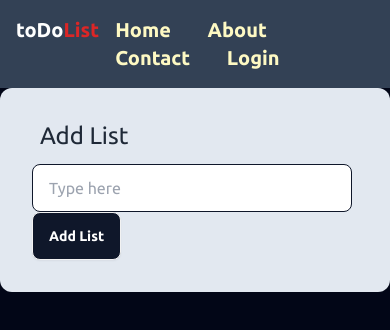
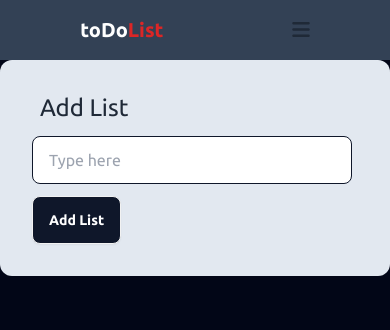
Before and after one commit to arjsabbir88/todoList, a plain HTML site: page index.html in a window 390 px wide. Drawn offline with nearby package versions, Linux system fonts and the light colour scheme.

Commit message:
make responsive for navbar

```diff
--- a/index.html
+++ b/index.html
@@ -59,7 +59,10 @@
             toDo<span class="text-red-600 font-bold">List</span>
           </h1>
         </div>
-        <div class="text-yellow-100">
+        <div class="block lg:hidden">
+            <a href=""><i class="fa-solid fa-bars"></i></a>
+        </div>
+        <div class="hidden lg:block text-yellow-100">
           <a class="mx-4 font-bold" href="">Home</a>
           <a class="mx-4 font-bold" href="">About</a>
           <a class="mx-4 font-bold" href="">Contact</a>
@@ -78,13 +81,12 @@
             placeholder="Type here"
             class="input border-slate-900 outline-slate-900 w-full max-w-xs"
           />
-          <button id="toDoBtn" class="btn bg-slate-900 text-white">
+          <button id="toDoBtn" class="btn bg-slate-900 text-white mt-3 lg:mt-0">
             Add List
           </button>
         </div>
         <div id="addedTask">
-            <!-- <h1 class="border-b-2 border-slate-800 p-2 text-xl">hello</h1> -->
-            <!-- <a href=""><i class="fa-solid fa-xmark"></i></a> -->
+
         </div>
       </div>
     </section>
```
